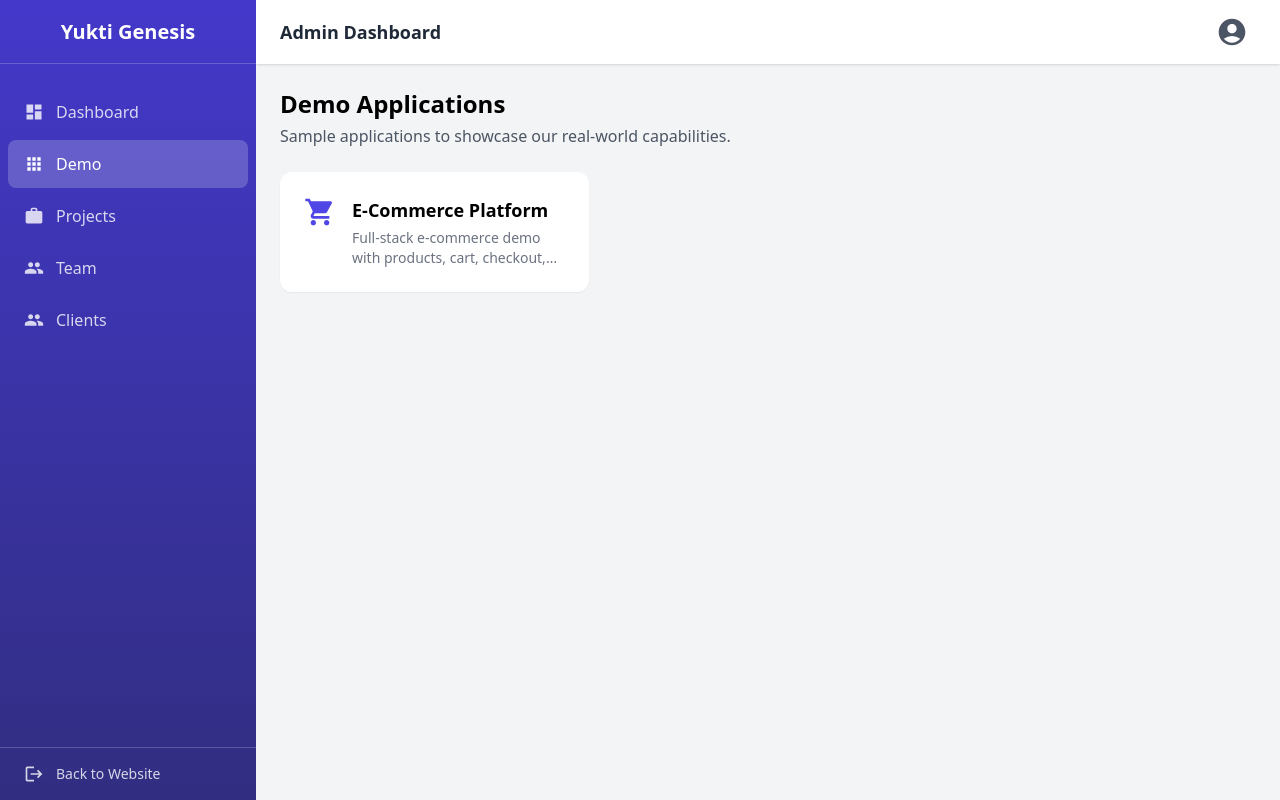
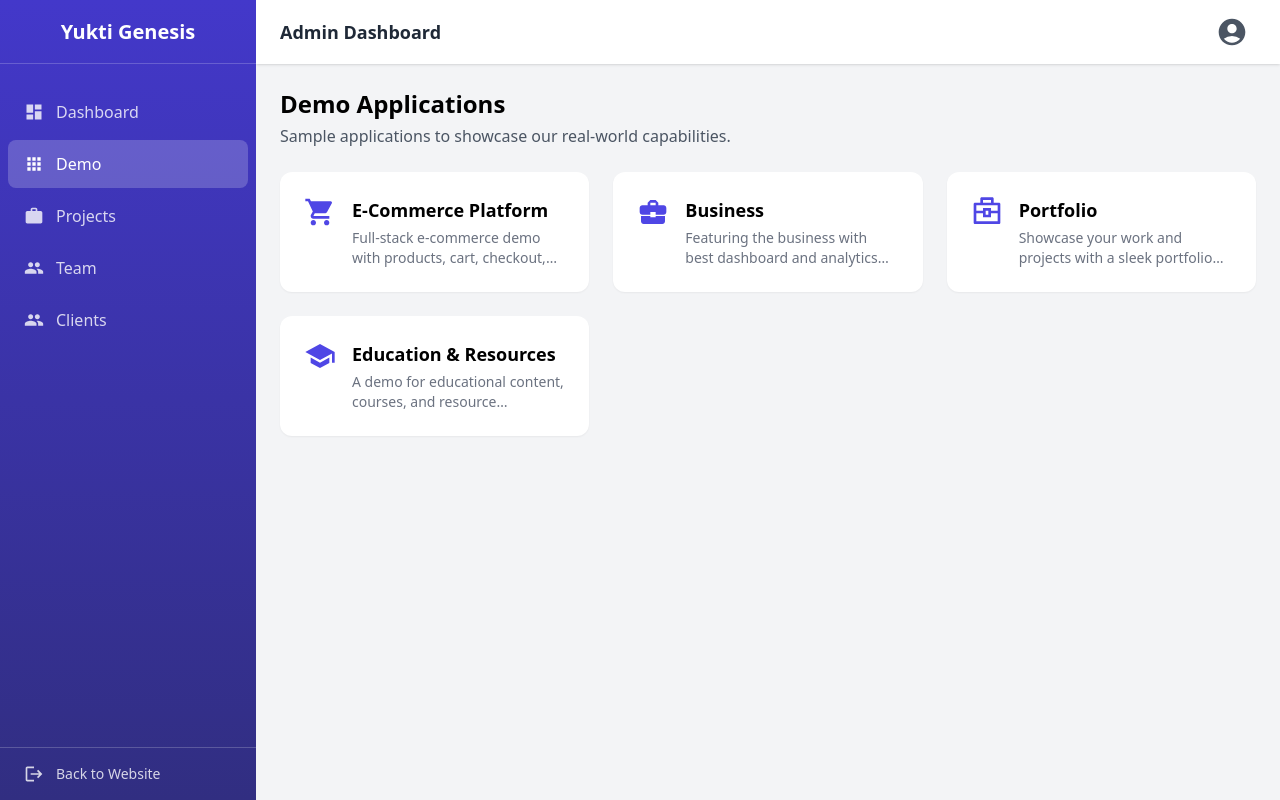
Before and after one commit to yuktidev/yuktienterprise, a React (Vite) app in the folder Yukti-APP/: page /admin/demo in a window 1280 px wide. Built offline with nearby package versions, Linux system fonts and the light colour scheme; no server answers; sample sign-in values are in the browser's storage.

Commit message:
New demos added

```diff
--- a/Yukti-APP/src/App.tsx
+++ b/Yukti-APP/src/App.tsx
@@ -1523,6 +1523,7 @@ const YuktiGenesisSite = () => {
 		setIsAuthModal(true);
 	};
 	const closeModal = () => setIsAuthModal(false);
+	const navigate = useNavigate();
 
 	// Common Themed Classes
 	const textPrimary = config.textPrimary;
@@ -1637,15 +1638,15 @@ const YuktiGenesisSite = () => {
 									>
 										Start Project
 									</a>
-									{/* <a
-										href="#services"
-										className={`px-8 py-4 bg-transparent border-2 font-bold rounded-full transition-all flex items-center gap-2 ${config.isDark
+									<a
+										onClick={() => navigate("/demos")}
+										className={`px-8 py-4 bg-transparent border-2 font-bold rounded-full transition-all cursor-pointer flex items-center gap-2 ${config.isDark
 											? "border-white/20 text-white hover:bg-white/5"
 											: "border-gray-300 text-gray-800 hover:bg-gray-100"
 											}`}
 									>
-										View Work
-									</a> */}
+										View Demos
+									</a>
 								</div>
 							</ScrollFadeIn>
 						</div>
--- a/Yukti-APP/src/AppRouter.tsx
+++ b/Yukti-APP/src/AppRouter.tsx
@@ -8,6 +8,10 @@ import Projects from "./pages/Admin/Projects";
 import Team from "./pages/Admin/Team";
 import Clients from "./pages/Admin/Clients";
 import EcommerceDemo from "./pages/Demo/ecommerce/EcommerceDemo";
+import BusinessDemo from "./pages/Demo/business/BusinessDemo";
+import PortfolioDemo from "./pages/Demo/portfolio/portfolioDemo";
+import EducationDemo from "./pages/Demo/education/Education";
+import PublicLayout from "./pages/Admin/CommonLayout";
 
 const AppRouter = () => {
 	return (
@@ -15,9 +19,20 @@ const AppRouter = () => {
 			<Routes>
 				{/* ================= MAIN WEBSITE ================= */}
 				<Route path="/" element={<YuktiGenesisSite />} />
+				<Route
+					path="/demos"
+					element={
+						<PublicLayout>
+							<Demo />
+						</PublicLayout>
+					}
+				/>
 
 				{/* ================= DEMO APPS (PUBLIC) ================= */}
 				<Route path="/demo/ecommerce" element={<EcommerceDemo />} />
+				<Route path="/demo/business" element={<BusinessDemo />} />
+				<Route path="/demo/portfolio" element={<PortfolioDemo />} />
+				<Route path="/demo/education" element={<EducationDemo />} />
 
 				{/* ================= ADMIN MODULE ================= */}
 				<Route path="/admin" element={<AdminLayout />}>
--- /dev/null
+++ b/Yukti-APP/src/pages/Admin/CommonLayout.tsx
@@ -0,0 +1,30 @@
+import { useNavigate } from "react-router-dom";
+import { MdArrowBack } from "react-icons/md";
+
+const PublicLayout = ({ children }: { children: React.ReactNode }) => {
+	const navigate = useNavigate();
+
+	return (
+		<div className="min-h-screen bg-gray-50">
+			{/* Top bar */}
+			<div className="sticky top-0 z-20 bg-white shadow-sm">
+				<div className="max-w-7xl mx-auto px-4 py-3 flex items-center gap-2">
+					<button
+						onClick={() => navigate(-1)}
+						className="flex items-center gap-1 text-sm text-gray-600 hover:text-indigo-600"
+					>
+						<MdArrowBack />
+						Back
+					</button>
+				</div>
+			</div>
+
+			{/* Page content */}
+			<main className="max-w-7xl mx-auto px-4 py-6">
+				{children}
+			</main>
+		</div>
+	);
+};
+
+export default PublicLayout;
--- a/Yukti-APP/src/pages/Admin/Demos.tsx
+++ b/Yukti-APP/src/pages/Admin/Demos.tsx
@@ -1,5 +1,7 @@
 import { MdShoppingCart } from "react-icons/md";
 import { useNavigate } from "react-router-dom";
+import { MdBusinessCenter, MdSchool } from "react-icons/md";
+import { RiBriefcase4Line } from "react-icons/ri";
 
 const demos = [
 	{
@@ -9,6 +11,30 @@ const demos = [
 			"Full-stack e-commerce demo with products, cart, checkout, and admin features.",
 		icon: <MdShoppingCart className="w-8 h-8 text-indigo-600" />,
 		path: "/demo/ecommerce",
+	},
+	{
+		id: 2,
+		title: "Business",
+		description:
+			"Featuring the business with best dashboard and analytics tools.",
+		icon: <MdBusinessCenter className="w-8 h-8 text-indigo-600" />,
+		path: "/demo/business",
+	},
+	{
+		id: 3,
+		title: "Portfolio",
+		description:
+			"Showcase your work and projects with a sleek portfolio demo.",
+		icon: <RiBriefcase4Line className="w-8 h-8 text-indigo-600" />,
+		path: "/demo/portfolio",
+	},
+	{
+		id: 4,
+		title: "Education & Resources",
+		description:
+			"A demo for educational content, courses, and resource management.",
+		icon: <MdSchool className="w-8 h-8 text-indigo-600" />,
+		path: "/demo/education",
 	},
 ];
 
--- /dev/null
+++ b/Yukti-APP/src/pages/Demo/business/BusinessDemo.tsx
@@ -0,0 +1,10 @@
+
+
+export default function BusinessDemo() {
+	return (
+		<div
+		>
+			<h1>Business Demo Page</h1>
+		</div>
+	)
+}
--- /dev/null
+++ b/Yukti-APP/src/pages/Demo/education/Education.tsx
@@ -0,0 +1,10 @@
+
+
+export default function EducationDemo() {
+	return (
+		<div
+		>
+			<h1>Education Demo Page</h1>
+		</div>
+	)
+}
--- /dev/null
+++ b/Yukti-APP/src/pages/Demo/portfolio/portfolioDemo.tsx
@@ -0,0 +1,10 @@
+
+
+export default function PortfolioDemo() {
+	return (
+		<div
+		>
+			<h1>Portfolio Demo Page</h1>
+		</div>
+	)
+}
```
